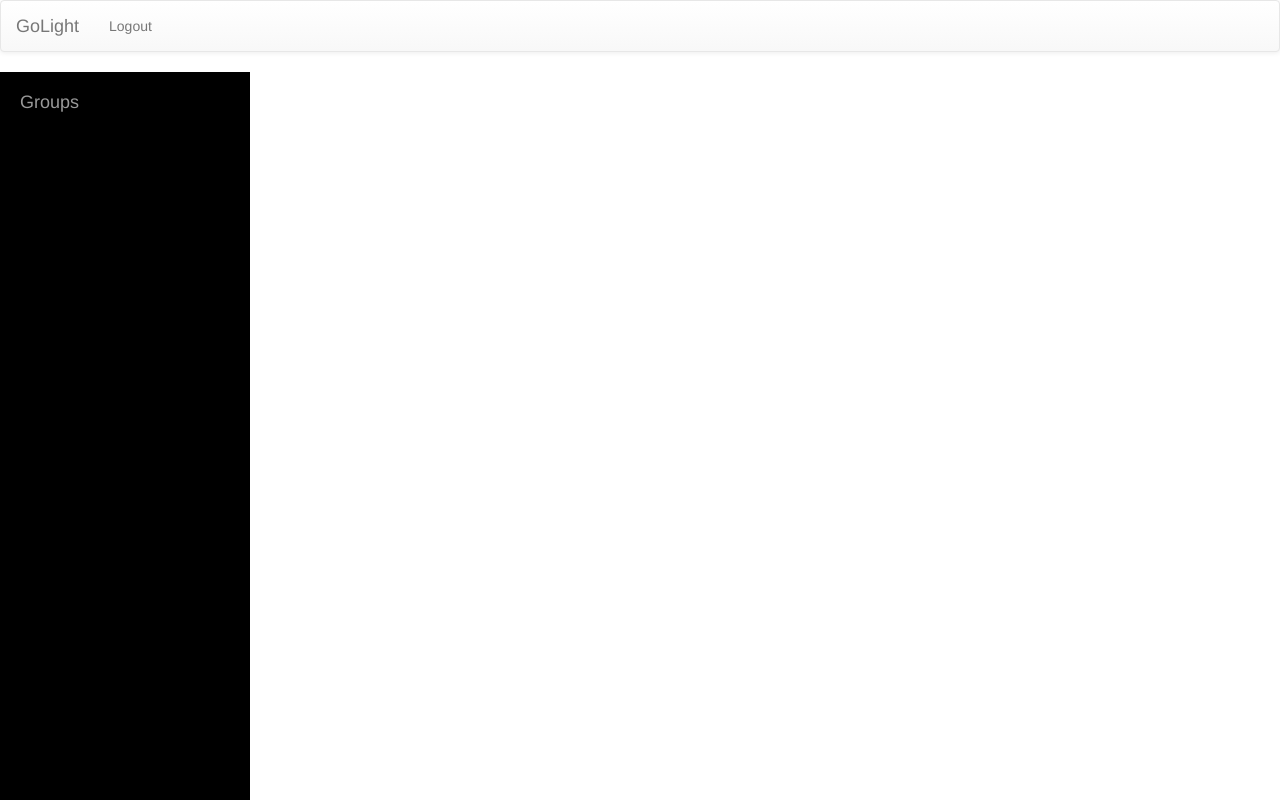
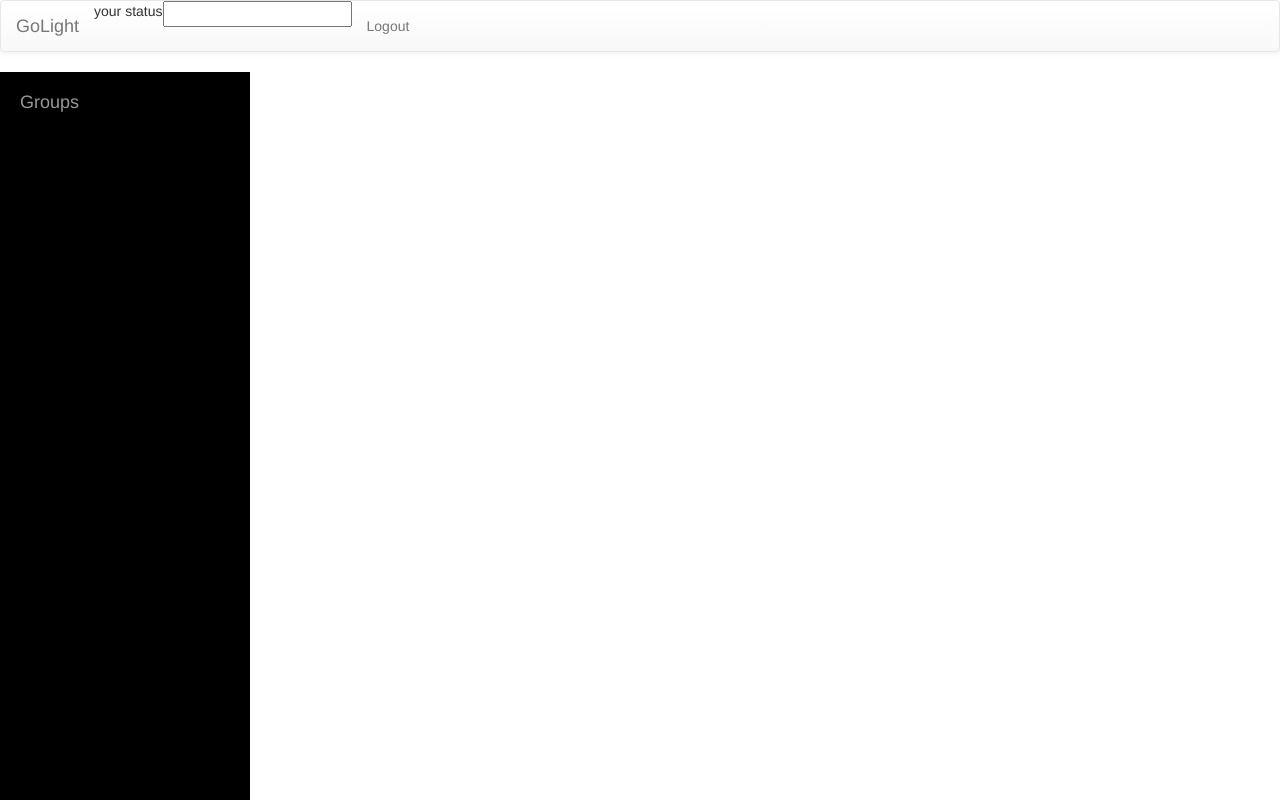
Before and after one commit to sag109/golight, a Python web app: template templates/main.html in a window 1280 px wide. Run offline with Jinja, Linux system fonts and the light colour scheme; the template is opened without the code that fills it: most values are stand-ins (such as "Sample title", 1, 10 or a date in 2020); some libraries are stand-ins or nearby versions.

Commit message:
add status update

```diff
--- a/templates/main.html
+++ b/templates/main.html
@@ -24,6 +24,8 @@
     			</div>
     			<div>
 	      			<ul class="nav navbar-nav">
+	      				<li>your status</li>
+	      				<li><input type ="text" id="user_status"></li>
         				<li><a href="{{logout}}">Logout</a></li>
       				</ul>
     			</div>
```
